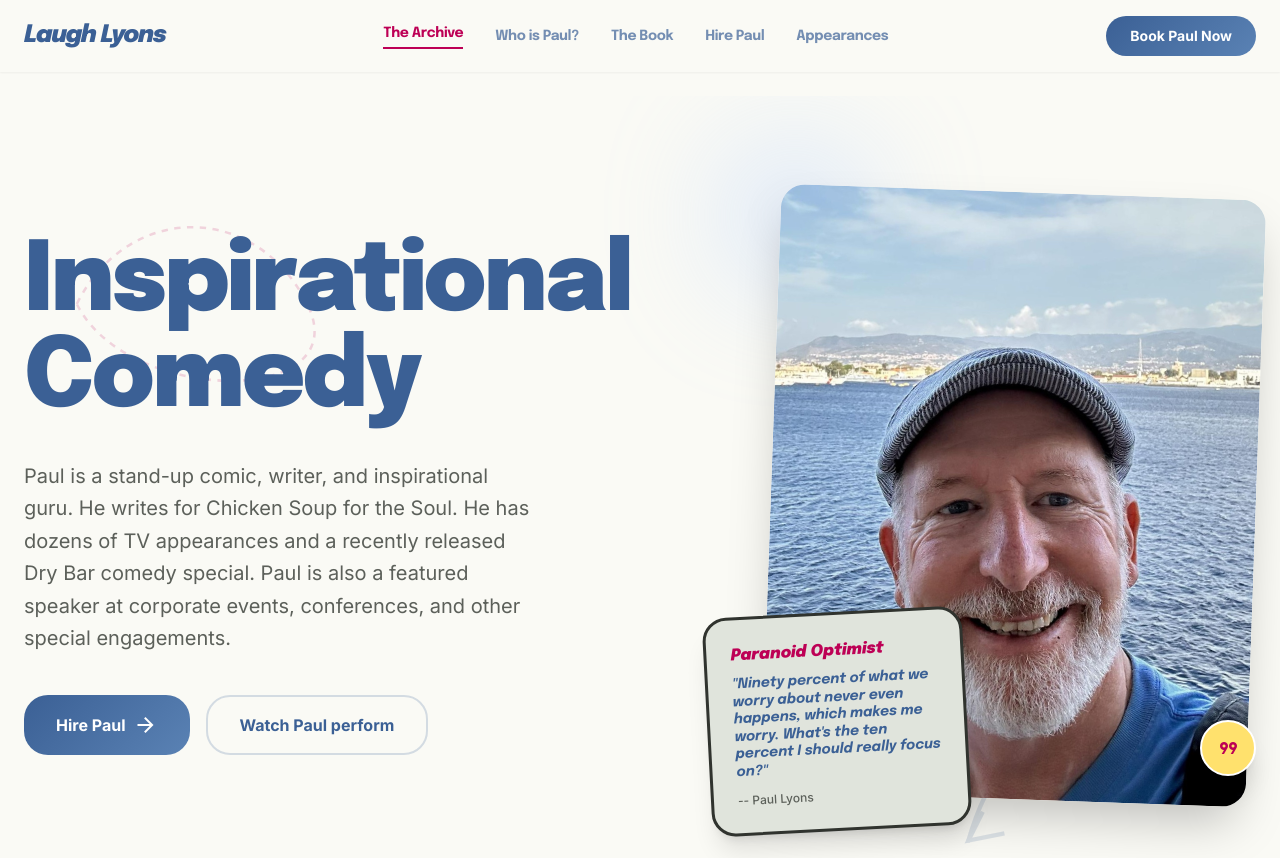
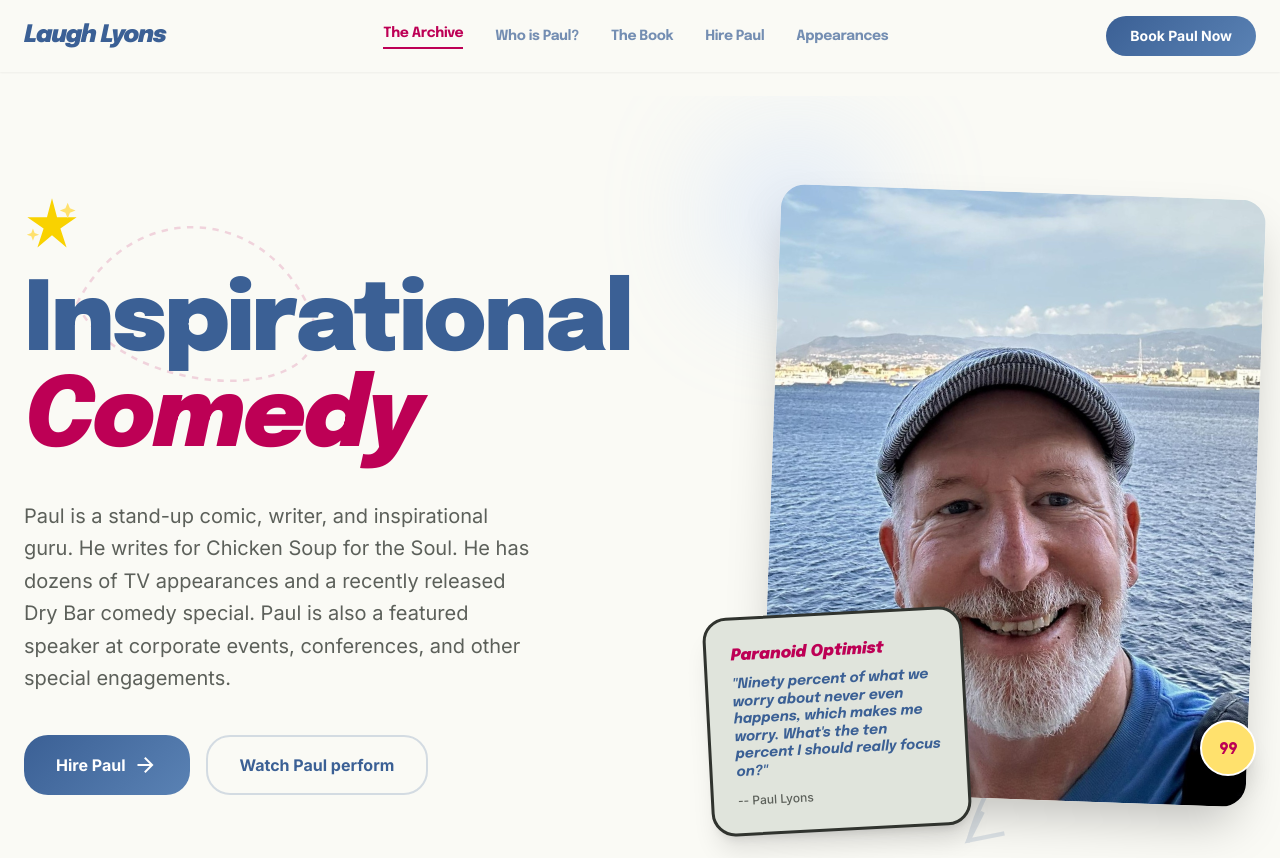
Before and after one commit to bamado225/paul-website, a plain HTML site: page index.html in a window 1280 px wide. Shown: the top 858 px of the page. Drawn offline with nearby package versions, Linux system fonts and the light colour scheme.

Commit message:
Style 'Comedy' in magenta italic, replace warning badge with decorative yellow SVG accent
Co-Authored-By: Claude Sonnet 5 <noreply@anthropic.com>

```diff
--- a/index.html
+++ b/index.html
@@ -213,8 +213,14 @@
             </svg>
 
             <div class="md:col-span-7 z-10">
+                <svg class="w-14 h-14 mb-6 transition-transform duration-500 hover:rotate-12" viewBox="0 0 100 100" aria-hidden="true">
+                    <path d="M50 4 L59 38 L94 38 L65 58 L76 92 L50 70 L24 92 L35 58 L6 38 L41 38 Z" fill="#f9d200"></path>
+                    <path d="M78 12 L82 22 L92 26 L82 30 L78 40 L74 30 L64 26 L74 22 Z" fill="#ffe16d"></path>
+                    <path d="M16 58 L19 66 L27 69 L19 72 L16 80 L13 72 L5 69 L13 66 Z" fill="#ffe16d"></path>
+                </svg>
                 <h1 class="font-headline text-6xl md:text-8xl font-black text-primary tracking-tight leading-[0.9] mb-8">
-                    Inspirational Comedy
+                    Inspirational <br/>
+                    <span class="text-tertiary italic">Comedy</span>
                 </h1>
                 <p class="text-xl text-on-surface-variant max-w-lg mb-10 leading-relaxed">
                     Paul is a stand-up comic, writer, and inspirational guru. He writes for Chicken Soup for the Soul. He has dozens of TV appearances and a recently released Dry Bar comedy special. Paul is also a featured speaker at corporate events, conferences, and other special engagements.
```
